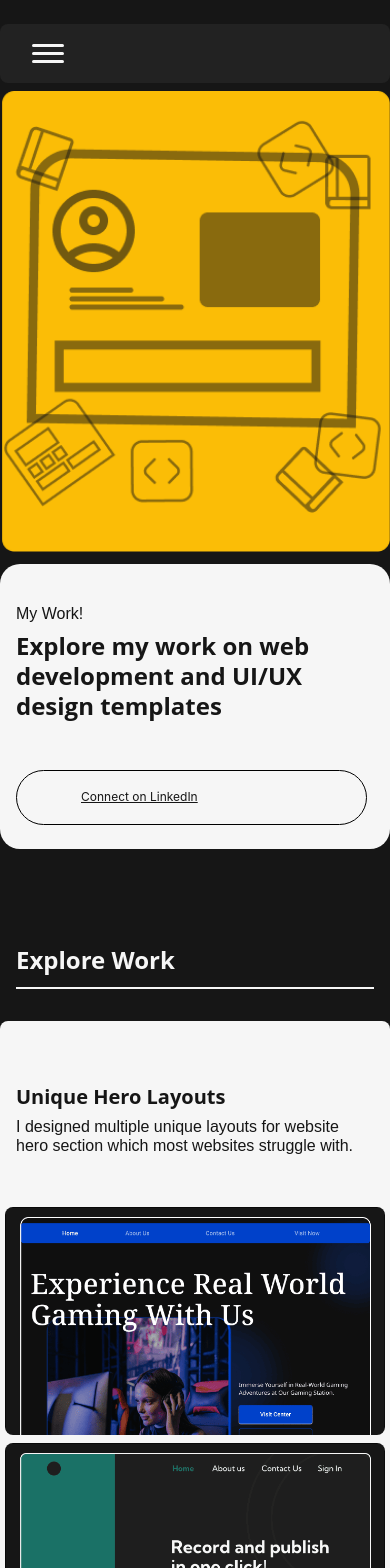
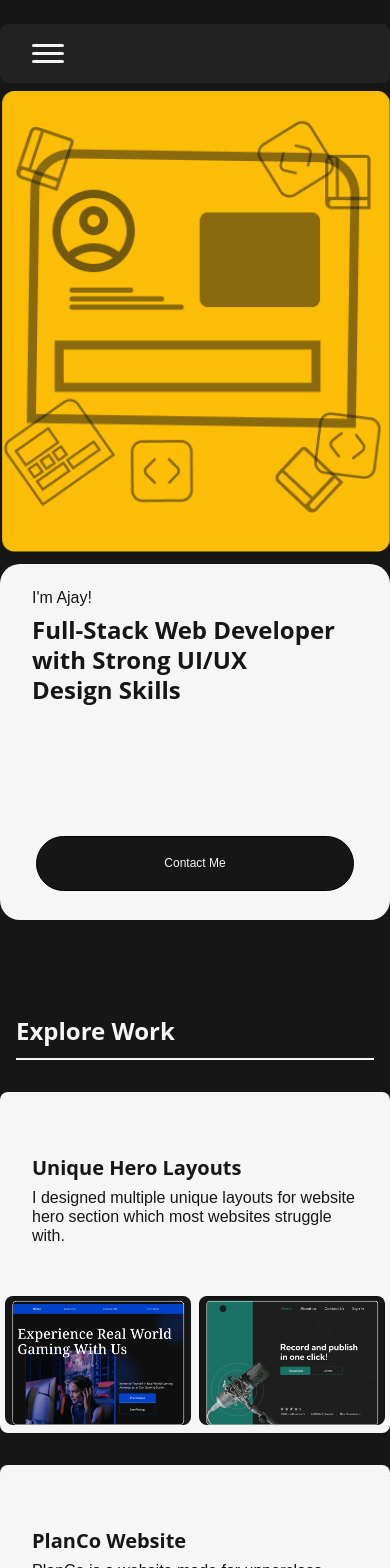
Before and after one commit to ajayshsh7/Ajay-sharma, a Next.js app: page /work in a window 390 px wide. Shown: the top 1568 px of the page. Built offline with nearby package versions, Linux system fonts and the light colour scheme.

Commit message:
responsive issue fixing

```diff
--- a/app/about/about.module.css
+++ b/app/about/about.module.css
@@ -12,15 +12,6 @@
   padding-top: 2rem;
   margin-inline: auto;
 }
-.heroContent{
-  background-color: var(--clr-primary);
-  border-radius: 1.25rem;
-  padding-block: 2rem;
-  padding-inline: 2rem;
-  color: var(--clr-neutral);
-  position: relative;
-}
-
 .heroText{
   margin-bottom: 6rem;
   color: var(--clr-neutral);
@@ -36,8 +27,30 @@
   max-width: 100%;
 
 }
+.heroContent{
+  background-color: var(--clr-primary);
+  border-radius: 1.25rem;
+  padding-top: 1rem;
+  color: var(--clr-neutral);
+  padding-inline: 2rem;
+  padding-bottom: 4rem;
+}
+
+.flexContent{
+  flex: 1;
+  display: flex;
+  flex-direction: column;
+  justify-content: space-between;
+  height: 100%;
+}
+.heroBtns{
+  max-width: 40rem;
+  display: grid;
+  grid-template-columns: 1fr 1fr;
+  gap: 1rem;
+}
 .heroBtn{
-    padding-inline: 4rem;
+    padding-inline: clamp(1rem, 4vw, 4rem);
     padding-block: 1.2rem;
     border-radius: 2rem;
     border: none;
@@ -46,6 +59,14 @@
     font-size: var(--fs-btn);
     color: var(--clr-primary);
     border: 1.5px solid black;
+    transition: all 0.4s ease;
+    text-align: center;
+    text-decoration: none;
+}
+.heroBtn:hover{
+  background-color: var(--clr-primary);
+  border: 1.5px solid var(--clr-neutral);
+  color: var(--clr-neutral);
 }
 .heroBtn2{
   background-color: var(--clr-primary);
@@ -101,23 +122,25 @@
   margin-inline: auto;
 }
 
-
-@media (max-width: 850px) {
+@media (max-width: 1250px) {
   .heroGrid{
     margin-inline: 0;
     padding-top: .5rem;
+  }
+}
+@media (max-width: 850px) {
+  .heroGrid{
     grid-template-columns: 1fr;
-  }
-  .heroContent{
-    padding-inline: 1rem;
   }
 
 }
 @media (max-width: 580px) {
-  .heroBtn{
-    display: grid;
+  .heroBtns{
     grid-template-columns: 1fr;
-    text-align: center;
+    padding-inline: 1rem;
+    align-items: center;
+    padding-inline: .25rem;
+
   }
   .whyMeContainer{
     padding-inline: 1.2rem;
--- a/app/page.module.css
+++ b/app/page.module.css
@@ -12,9 +12,10 @@
 .heroContent{
   background-color: var(--clr-primary);
   border-radius: 1.25rem;
+  padding-top: 1rem;
+  color: var(--clr-neutral);
   padding-inline: 2rem;
-  color: var(--clr-neutral);
-  padding-block: 3rem;
+  padding-bottom: 4rem;
 }
 
 .heroText{
--- a/app/work/page.tsx
+++ b/app/work/page.tsx
@@ -1,22 +1,26 @@
+'use client'
 import styles from './workpage.module.css';
-import Link from 'next/link';
+import { useRouter } from 'next/navigation';
 
 export default function FeaturedWork() {
+    const router = useRouter();
+  const handleContact = () => {
+    router.push(('/contact'));
+  };
     return (
         <main>
             <div className={styles.homeContainer}>
                 <div className={styles.heroGrid}>
                     <div className={styles.heroImg}> <img className={styles.myImg} src="../abouthero.png" alt="" /></div>
-              <div className={styles.heroContent}><p>My Work!</p><h1 className={styles.heroText}>Explore my work on web development and UI/UX design templates</h1>
+                    <div className={styles.heroContent}>
+            <p>I&apos;m Ajay!</p>
+            <div className={styles.flexContent}>
+              <h1 className={styles.heroText}>Full-Stack Web Developer with Strong UI/UX Design Skills </h1>
               <div className={styles.heroBtns}>
-              <Link
-                href="https://linkedin.com/in/ajay-kumarsharma/"
-                className={`${styles.heroBtn} ${styles.heroBtn2}`}
-                target="_blank" // optional: open in new tab
-                rel="noopener noreferrer" // security best practice
-              >
-                Connect on LinkedIn
-              </Link>
+                <button className={styles.heroBtn}
+                  onClick={handleContact}>Contact Me
+                </button>
+              </div>
             </div>
           </div>
                 </div>
--- a/app/work/workpage.module.css
+++ b/app/work/workpage.module.css
@@ -4,24 +4,15 @@
   max-width: 1350px;
   margin-inline: auto;
 }
+
 .heroGrid{
   display: grid;
   grid-template-columns: 1fr 2fr;
   /* margin-inline: 4rem; */
   gap: .5rem;
   padding-top: 2rem;
-
   margin-inline: auto;
 }
-.heroContent{
-  background-color: var(--clr-primary);
-  border-radius: 1.25rem;
-  padding-block: 2rem;
-  padding-inline: 2rem;
-  color: var(--clr-neutral);
-  position: relative;
-}
-
 .heroText{
   margin-bottom: 6rem;
   color: var(--clr-neutral);
@@ -30,7 +21,6 @@
 .heroImg{
   border-radius: 1.25rem;
 }
-
 .myImg{
   width: 100%;
   object-fit: cover;
@@ -38,13 +28,30 @@
   max-width: 100%;
 
 }
+.heroContent{
+  background-color: var(--clr-primary);
+  border-radius: 1.25rem;
+  padding-top: 1rem;
+  color: var(--clr-neutral);
+  padding-inline: 2rem;
+  padding-bottom: 4rem;
+}
+
+.flexContent{
+  flex: 1;
+  display: flex;
+  flex-direction: column;
+  justify-content: space-between;
+  height: 100%;
+}
 .heroBtns{
-  position: absolute;
-  bottom: 4rem;
-
+  max-width: 40rem;
+  display: grid;
+  grid-template-columns: 1fr 1fr;
+  gap: 1rem;
 }
 .heroBtn{
-    padding-inline: 4rem;
+    padding-inline: clamp(1rem, 4vw, 4rem);
     padding-block: 1.2rem;
     border-radius: 2rem;
     border: none;
@@ -53,6 +60,14 @@
     font-size: var(--fs-btn);
     color: var(--clr-primary);
     border: 1.5px solid black;
+    transition: all 0.4s ease;
+    text-align: center;
+    text-decoration: none;
+}
+.heroBtn:hover{
+  background-color: var(--clr-primary);
+  border: 1.5px solid var(--clr-neutral);
+  color: var(--clr-neutral);
 }
 .heroBtn2{
   background-color: var(--clr-primary);
@@ -121,35 +136,20 @@
     margin-inline: 0;
     padding-top: .5rem;
   }
-  .heroBtns{
-    bottom: 1.5rem;
-  }
 }
 @media (max-width: 850px) {
   .heroGrid{
     grid-template-columns: 1fr;
-  }
-  .heroContent{
-    padding-inline: 1rem;
   }
 
 }
 
 @media (max-width: 580px) {
   .heroBtns{
-    display: grid;
-    /* gap: .5em; */
-    width: 90%;
+    grid-template-columns: 1fr;
+    padding-inline: 1rem;
     align-items: center;
+    padding-inline: .25rem;
+
   }
-    .workContent{
-        padding-inline: 1rem;
     }
-    .bottomGrid{
-      grid-template-columns: 1fr;
-      /* padding-inline: 0; */
-    }
-    .image{
-      aspect-ratio: 1/.6;
-    }
-    }
```
Also changed, not shown: app/about/page.tsx (+16 -9 lines), app/contact/contact.module.css (added, +37 -0 lines), app/contact/page.tsx (+13 -3 lines). Lines whose indentation alone changed are shown as unchanged.
